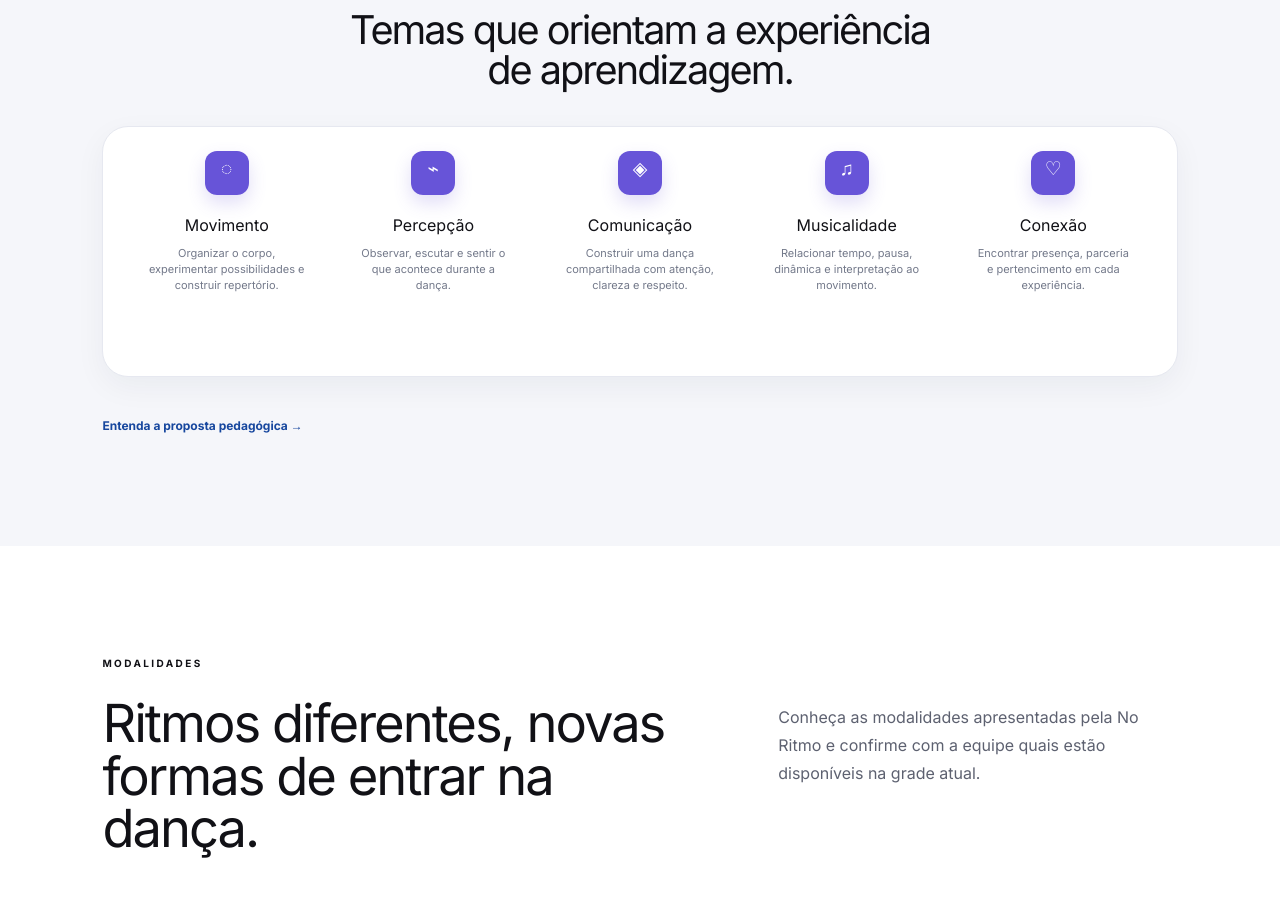
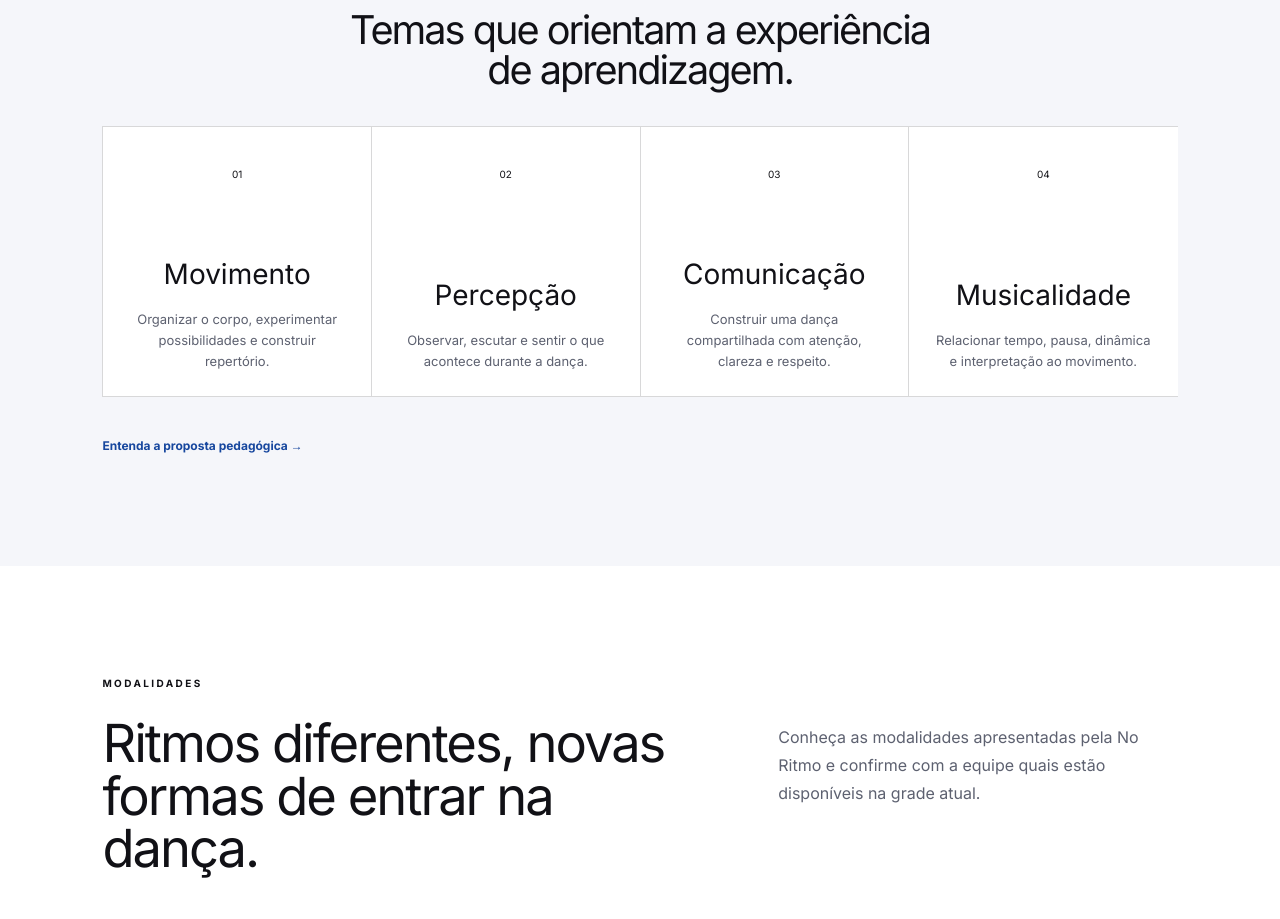
Before and after one commit to leonardodariva/no-ritmo-academia-de-danca, a Next.js app: page / in a window 1280 px wide. Shown: the part 1585-2504 px from the top of the page. Built offline with nearby package versions, Linux system fonts and the light colour scheme; a web font is replaced by a local one.

Commit message:
revert: restaura primeira grade de metodologia

```diff
--- a/app/globals.css
+++ b/app/globals.css
@@ -350,5 +350,8 @@ footer { background:#0b0b0f; color:var(--cream); padding:80px 8vw 25px; }.brand-
 @media(max-width:980px){ .v4-method-grid { grid-template-columns:repeat(3,1fr); }.v4-method-grid article:nth-child(3) { border-right:0; }.v4-method-grid article:nth-child(-n+3) { border-bottom:1px solid var(--line); } }
 @media(max-width:680px){ .v4-method-grid { grid-template-columns:1fr 1fr; }.v4-method-grid article:nth-child(3) { border-right:1px solid var(--line); }.v4-method-grid article:nth-child(2n) { border-right:0; }.v4-method-grid article:nth-child(3),.v4-method-grid article:nth-child(4) { border-bottom:1px solid var(--line); }.v4-method-grid article:last-child { grid-column:1/-1; border-right:0; }.v4-method-grid article::after { display:none!important; } }
 .v4-method-grid article { flex-direction:column; justify-content:flex-start; }
+.v4-method-grid { grid-template-columns:repeat(4,1fr); border:0; border-top:1px solid var(--line); border-left:1px solid var(--line); border-radius:0; box-shadow:none; padding:0; overflow:visible; }.v4-method-grid article { min-height:270px; padding:25px; border-right:1px solid var(--line); border-bottom:1px solid var(--line); }.v4-method-grid article>span { width:auto; height:auto; margin:0; border-radius:0; background:none; box-shadow:none; color:inherit; font-size:10px; }.v4-method-grid article>span::before { content:none!important; }.v4-method-grid article:not(:last-child)::before,.v4-method-grid article:not(:last-child)::after { display:none; }.v4-method-grid h3 { margin:auto 0 14px; font-size:28px; }.v4-method-grid p { max-width:none; margin:0; color:#5d6170; line-height:1.6; font-size:13px; }
+@media(max-width:980px){ .v4-method-grid { grid-template-columns:1fr 1fr; }.v4-method-grid article:nth-child(2n) { border-right:0; } }
+@media(max-width:680px){ .v4-method-grid { grid-template-columns:1fr; }.v4-method-grid article { border-right:0; }.v4-method-grid article>span { margin:0; } }
 .v4-method-grid article:not(:last-child)::before,.v4-method-grid article:not(:last-child)::after { display:none; }
 .v4-method-grid article>span { width:44px; height:44px; margin:0 auto 18px; border-radius:12px; display:grid; place-items:center; }
--- a/app/page.tsx
+++ b/app/page.tsx
@@ -14,7 +14,6 @@ const teachingThemes = [
   ["Percepção", "Observar, escutar e sentir o que acontece durante a dança."],
   ["Comunicação", "Construir uma dança compartilhada com atenção, clareza e respeito."],
   ["Musicalidade", "Relacionar tempo, pausa, dinâmica e interpretação ao movimento."],
-  ["Conexão", "Encontrar presença, parceria e pertencimento em cada experiência."],
 ];
 
 export default function Home() {
```
